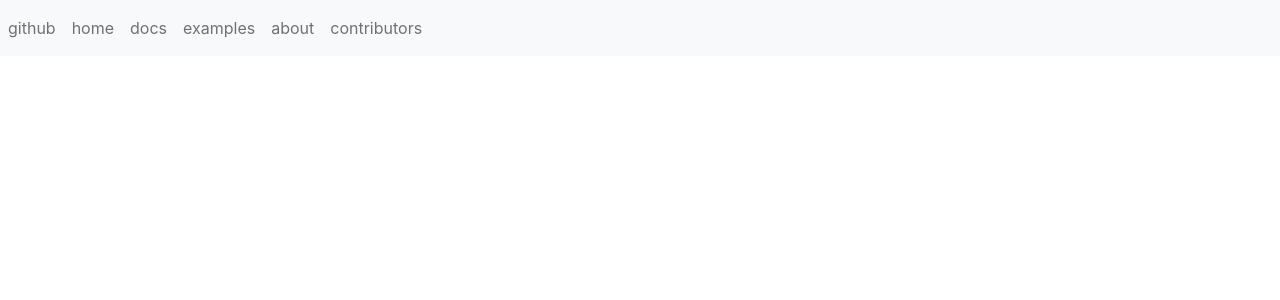
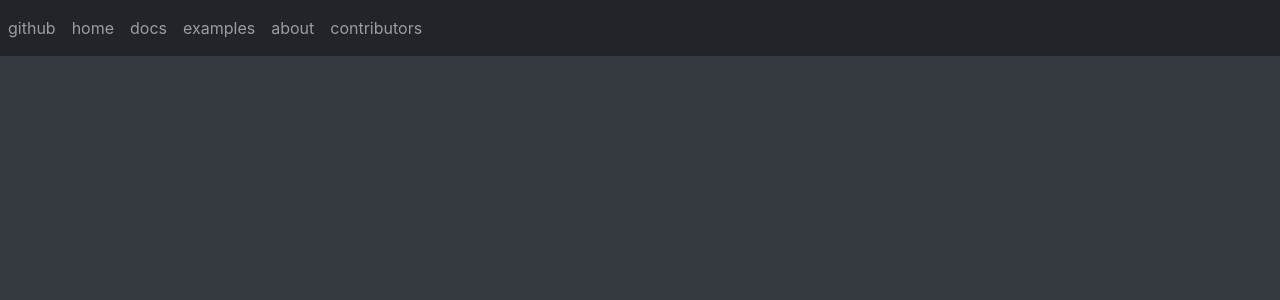
Before and after one commit to kamkow1/waran-site, a Next.js app: page / in a window 1280 px wide. Shown: the top 300 px of the page. Built offline with nearby package versions, Linux system fonts and the light colour scheme.

Commit message:
fixed sass variables

```diff
--- a/components/Navbar/Navbar.jsx
+++ b/components/Navbar/Navbar.jsx
@@ -4,7 +4,7 @@ import NavbarList from './NavbarList';
 
 export default function Navbar() {
     return (
-        <div className='navbar navbar-expand-lg navbar-light bg-light'>
+        <div className='navbar navbar-expand-lg navbar-dark bg-dark'>
             <NavbarList>
                 <NavbarElement link='https://github.com/kamkow1/waran' text='github' />
                 <NavbarElement link='/' text='home' />
--- a/package.json
+++ b/package.json
@@ -12,7 +12,8 @@
     "bootstrap": "^5.1.3",
     "next": "12.1.5",
     "react": "18.0.0",
-    "react-dom": "18.0.0"
+    "react-dom": "18.0.0",
+    "sass": "^1.51.0"
   },
   "devDependencies": {
     "eslint": "8.14.0",
--- a/pages/_app.js
+++ b/pages/_app.js
@@ -1,5 +1,5 @@
 import Layout from '../components/Layout/Layout';
-import '../styles/globals.css'
+import '../styles/globals.scss'
 
 function MyApp({ Component, pageProps }) {
   return (
--- a/styles/globals.css
+++ b/styles/globals.scss
@@ -1,9 +1,16 @@
+$gray-800: #343a40;
+$gray-900: #212529;
+
+
 html,
 body {
   padding: 0;
   margin: 0;
   font-family: -apple-system, BlinkMacSystemFont, Segoe UI, Roboto, Oxygen,
     Ubuntu, Cantarell, Fira Sans, Droid Sans, Helvetica Neue, sans-serif;
+
+  height: 100%;
+  background-color: $gray-800;
 }
 
 a {
```
Also changed, not shown: 1 other file (tests, documents, lock files or other folders).
